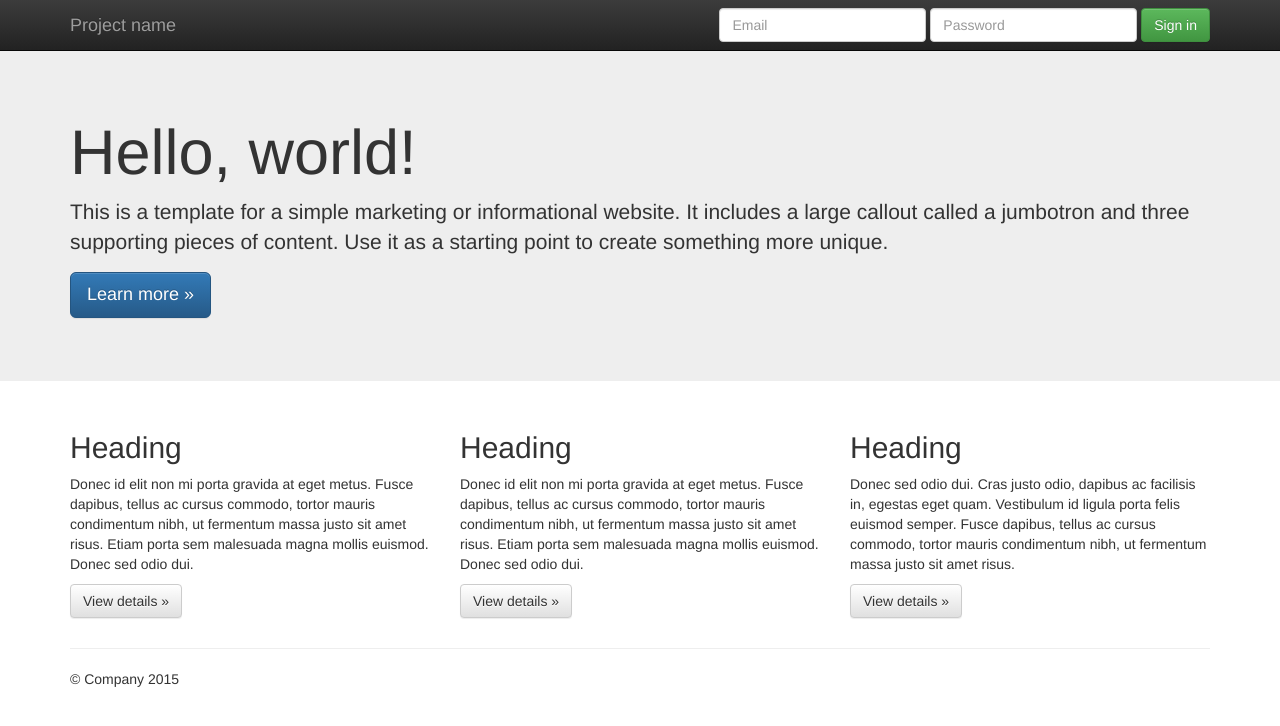
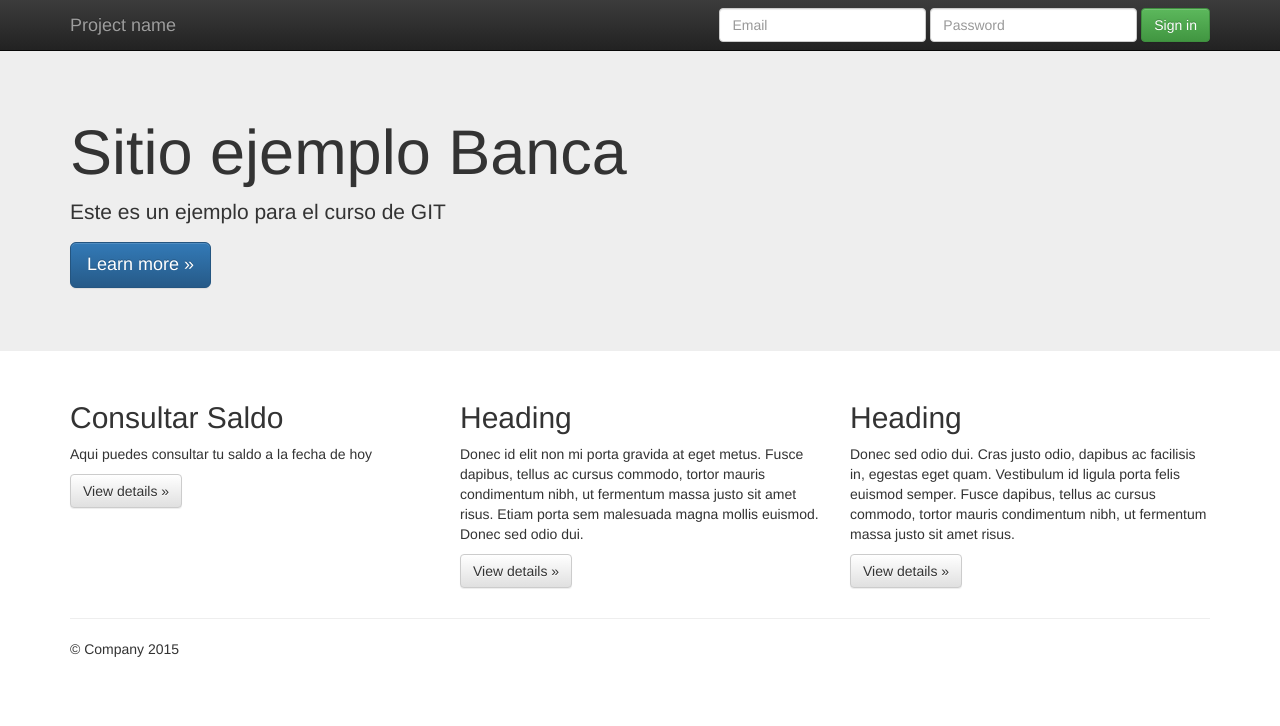
Before and after one commit to estefany-sotomayor/cursoGit, a plain HTML site: page index.html in a window 1280 px wide. Drawn offline with nearby package versions, Linux system fonts and the light colour scheme.

Commit message:
Se construye feature 1 del sitio

```diff
--- a/index.html
+++ b/index.html
@@ -55,8 +55,8 @@
     <!-- Main jumbotron for a primary marketing message or call to action -->
     <div class="jumbotron">
       <div class="container">
-        <h1>Hello, world!</h1>
-        <p>This is a template for a simple marketing or informational website. It includes a large callout called a jumbotron and three supporting pieces of content. Use it as a starting point to create something more unique.</p>
+        <h1>Sitio ejemplo Banca </h1>
+        <p>Este es un ejemplo para el curso de GIT</p>
         <p><a class="btn btn-primary btn-lg" href="#" role="button">Learn more &raquo;</a></p>
       </div>
     </div>
@@ -65,8 +65,8 @@
       <!-- Example row of columns -->
       <div class="row">
         <div class="col-md-4">
-          <h2>Heading</h2>
-          <p>Donec id elit non mi porta gravida at eget metus. Fusce dapibus, tellus ac cursus commodo, tortor mauris condimentum nibh, ut fermentum massa justo sit amet risus. Etiam porta sem malesuada magna mollis euismod. Donec sed odio dui. </p>
+          <h2>Consultar Saldo</h2>
+          <p>Aqui puedes consultar tu saldo a la fecha de hoy </p>
           <p><a class="btn btn-default" href="#" role="button">View details &raquo;</a></p>
         </div>
         <div class="col-md-4">
```
Also changed, not shown: 1 other file.
